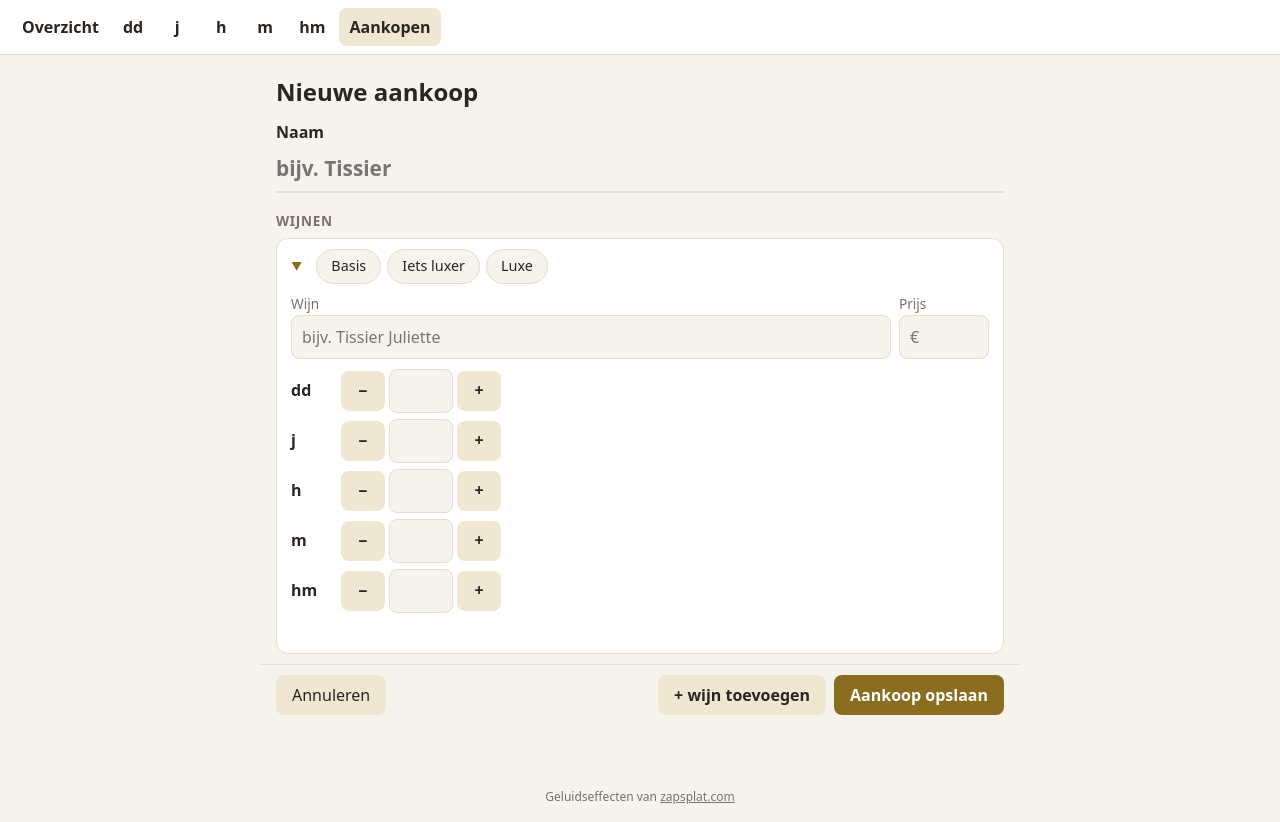
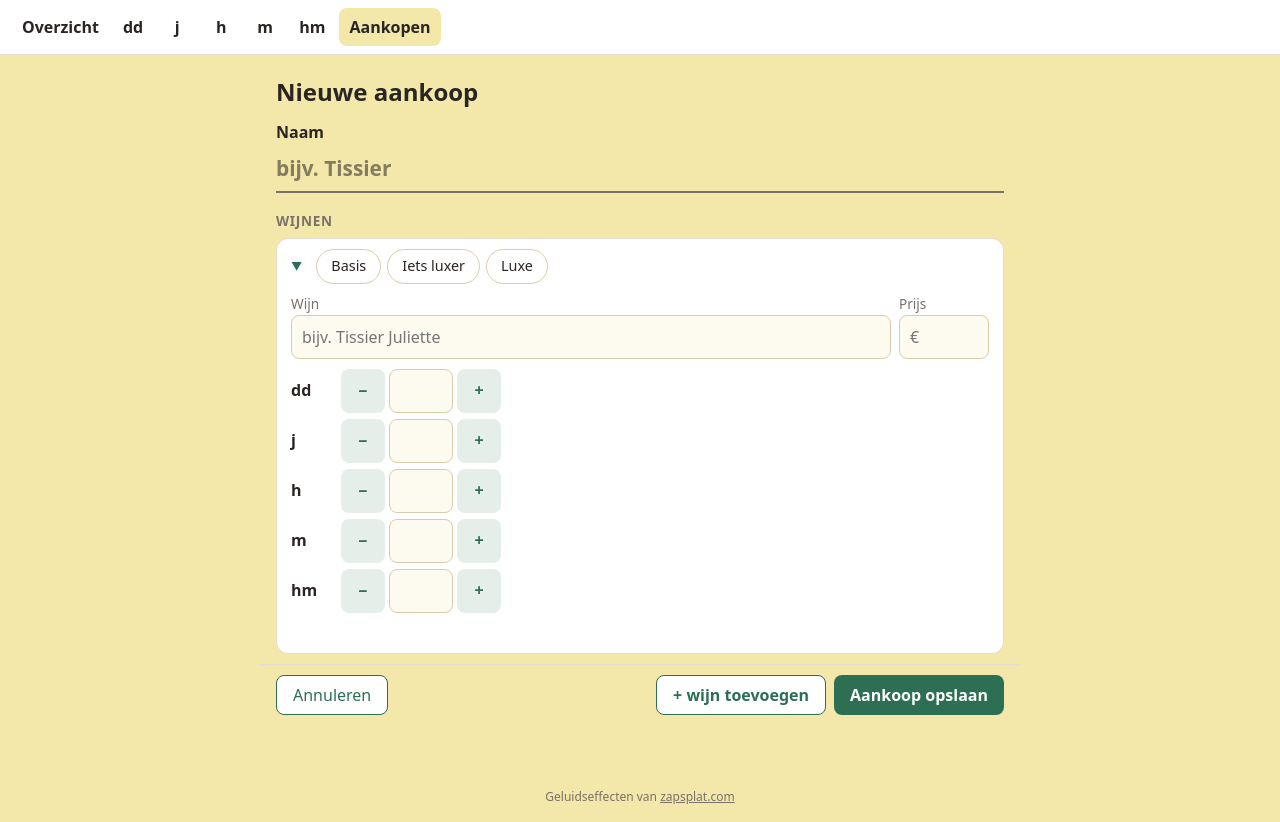
Before and after one commit to GliderGeek/plop, a Flask app: page /aankoop/nieuw in a window 1280 px wide. Run offline with Flask 3, Linux system fonts and the light colour scheme; data comes from the database, SQL or seed files in the repository; data that the repository does not hold is empty.

Commit message:
improve styling

```diff
--- a/static/style.css
+++ b/static/style.css
@@ -1,15 +1,17 @@
 :root {
-  --bg: #f6f3ec;
+  --bg: #f3e7aa;
   --kaart: #fff;
   --tekst: #2a2522;
   --zacht: #7a716a;
   --rand: #e4ddd0;
-  --accent: #8a6d1f;
+  --accent: #2c6f53;
   --accent-tekst: #fff;
   --ok: #2f7d4a;
   --overschot: #b4561c;
   --fout: #b3261e;
   --basis: #efe7d2;
+  --veld: #fdfaf0;
+  --veld-rand: #d8cda8;
   /* categoriekleuren: fles + lichte tint voor badges/knoppen */
   --cat-basis: #4f8a3c;
   --cat-basis-zacht: #e3eedc;
@@ -33,6 +35,8 @@
     --overschot: #e89a5e;
     --fout: #f08a80;
     --basis: #3a3324;
+    --veld: #1b1916;
+    --veld-rand: #4a443b;
     --cat-basis: #6aa957;
     --cat-basis-zacht: #2c3a27;
     --cat-iets: #5b8cc0;
@@ -59,7 +63,7 @@ a { color: var(--accent); }
   flex: none; padding: 8px 10px; border-radius: 8px;
   text-decoration: none; color: var(--tekst); white-space: nowrap; font-weight: 600;
 }
-.nav a.actief { background: var(--basis); }
+.nav a.actief { background: var(--bg); }
 .nav a.via-link { min-width: 40px; text-align: center; }
 
 /* meldingen */
@@ -111,8 +115,8 @@ label { display: flex; flex-direction: column; font-size: .85rem; color: var(--z
 input, select, textarea, button { font: inherit; font-size: 16px; }
 input:not([type=radio]), select { height: 44px; }
 input, select, textarea {
-  width: 100%; padding: 8px 10px; border: 1px solid var(--rand); border-radius: 8px;
-  background: var(--bg); color: var(--tekst);
+  width: 100%; padding: 8px 10px; border: 1px solid var(--veld-rand); border-radius: 8px;
+  background: var(--veld); color: var(--tekst);
 }
 .rij { display: flex; gap: 8px; flex-wrap: wrap; }
 .rij > label { flex: 1 1 100px; justify-content: space-between; }  /* veld onderaan, ook als label wrapt */
@@ -123,7 +127,7 @@ button {
   padding: 8px 16px; border: 0; border-radius: 8px; cursor: pointer;
   background: var(--accent); color: var(--accent-tekst); font-weight: 600; min-height: 40px;
 }
-button.secundair { background: var(--basis); color: var(--tekst); }
+button.secundair, a.knop.secundair { background: var(--kaart); color: var(--accent); border: 1px solid var(--accent); }
 button.gevaar { background: var(--fout); color: #fff; }
 button.link { background: none; color: var(--accent); padding: 4px; min-height: 0; font-weight: normal; }
 .gevaar-tekst { color: var(--fout) !important; }
@@ -139,7 +143,8 @@ input.smal { width: 80px; flex: none; }
 .verdeling { display: flex; flex-direction: column; gap: 6px; }
 .stepper { display: flex; align-items: center; gap: 4px; }
 .stepper form { margin: 0; }
-.stepper button { width: 44px; padding: 0; }
+.stepper button { width: 44px; min-height: 44px; padding: 0; }
+.stepper button.secundair { background: color-mix(in srgb, var(--accent) 12%, var(--kaart)); border: 0; }
 .stepper input { width: 64px; text-align: center; }
 .stepper .aantal { min-width: 28px; text-align: center; font-weight: 700; }
 .teller { font-weight: 600; }
@@ -217,8 +222,9 @@ details.meer > summary { font-size: .85rem; padding: 8px 0 0; }
 label.wijnhuis { font-size: 1rem; font-weight: 600; color: var(--tekst); }
 label.wijnhuis input {
   font-size: 1.3rem; font-weight: 700; height: 48px; padding: 4px 0; background: transparent;
-  border: 0; border-bottom: 2px solid var(--rand); border-radius: 0;
+  border: 0; border-bottom: 2px solid var(--zacht); border-radius: 0;
 }
+label.wijnhuis input::placeholder { color: var(--tekst); opacity: .55; }
 label.wijnhuis input:focus { outline: none; border-bottom-color: var(--accent); }
 .regels-kop { margin: 18px 0 8px; font-size: .85rem; font-weight: 600; color: var(--zacht); text-transform: uppercase; letter-spacing: .05em; }
 .bon-regel { padding: 6px 0; border-top: 1px solid var(--rand); margin-top: 6px; }
@@ -273,7 +279,7 @@ table.overzicht { border-collapse: collapse; width: 100%; font-size: .95rem; }
 .pills { display: flex; flex-wrap: wrap; gap: 6px; }
 .pill {
   position: relative; flex-direction: row; margin: 0; padding: 6px 14px; border-radius: 999px; cursor: pointer;
-  border: 1px solid var(--rand); background: var(--bg); color: var(--tekst); font-size: .9rem;
+  border: 1px solid var(--veld-rand); background: var(--kaart); color: var(--tekst); font-size: .9rem;
 }
 .pill input { position: absolute; opacity: 0; width: 1px; height: 1px; pointer-events: none; }
 .pill:has(input:checked) { font-weight: 600; border-color: transparent; }
@@ -303,7 +309,7 @@ table.overzicht { border-collapse: collapse; width: 100%; font-size: .95rem; }
   margin: 8px -16px 0; padding: 10px 16px; background: var(--bg); border-top: 1px solid var(--rand);
 }
 .actiebalk #regel-toevoegen { margin-left: auto; }
-a.knop.secundair { background: var(--basis); color: var(--tekst); font-weight: 500; }
+a.knop.secundair { font-weight: 500; }
 
 /* icoonknoppen (bewerken / verwijderen) */
 .icoon-knop {
```
